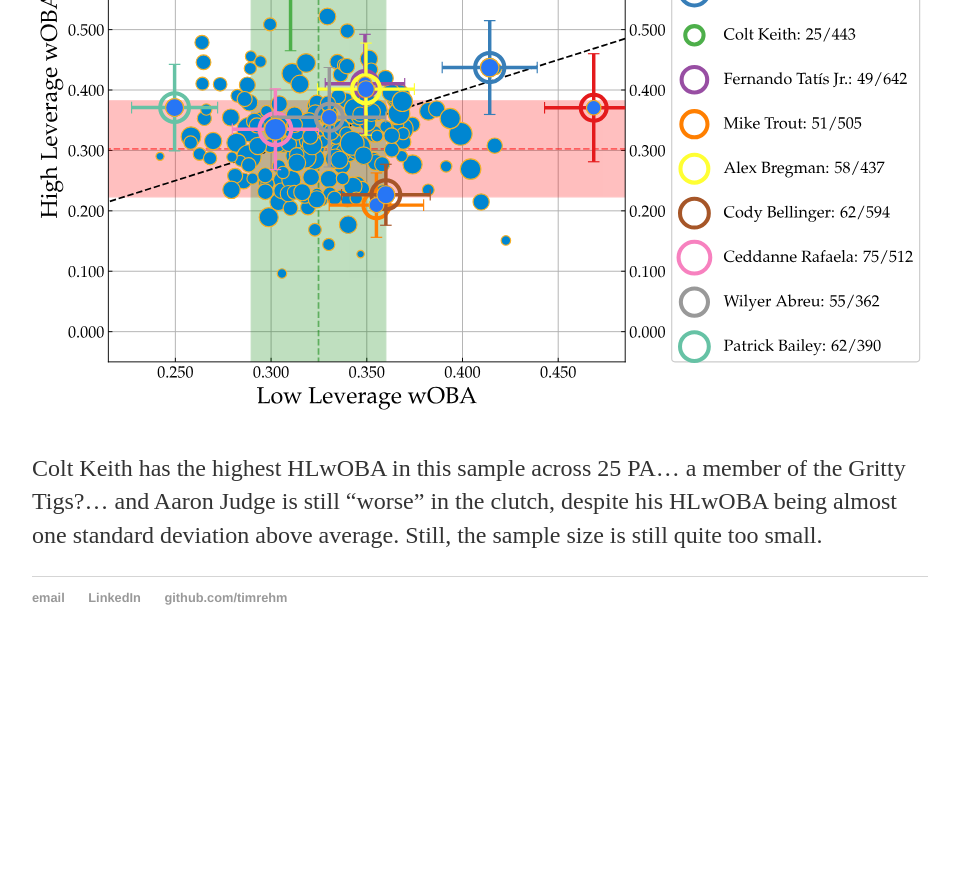
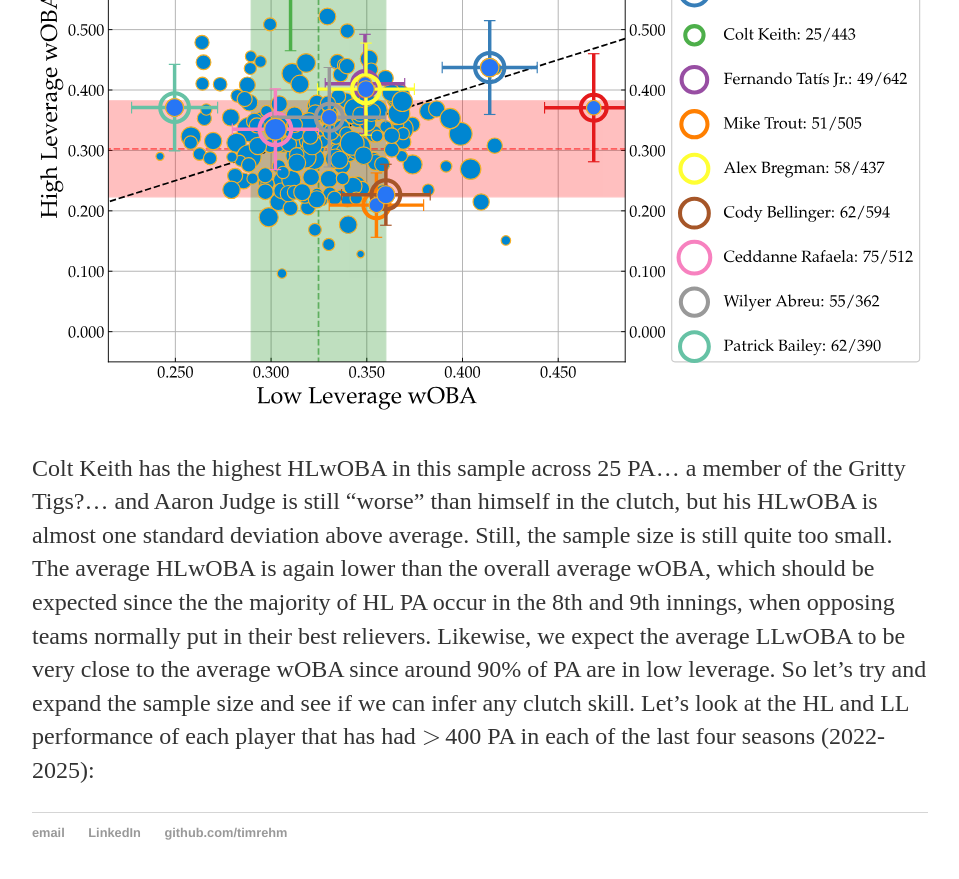
Before and after one commit to timrehm/timrehm.github.io, a Jekyll site: the page built from _posts/2026-5-24-leverage.md, in a window 1280 px wide and 900 px high, scrolled down 3787 px. Shown: the top 879 px of the window, without its empty margins (160-1119 px from the left). Built offline with Jekyll 4.4.1, drawn with Linux system fonts in a browser that asks for light colours; before the commit the page ends 4452 px from its top, so only the background shows below that; some of the changed text lies outside the part shown.

Commit message:
Update 2026-5-24-leverage.md

```diff
--- a/_posts/2026-5-24-leverage.md
+++ b/_posts/2026-5-24-leverage.md
@@ -23,16 +23,16 @@ $$
 \Large \left\langle\mathrm{wOBA}\right\rangle = \frac{1}{N_{\mathrm{PA}}}\sum_{i}w_{i}n_{i} \ \ \ \ \left\langle\mathrm{wOBA}^{2}\right\rangle = \frac{1}{N_{\mathrm{PA}}}\sum_{i}w_{i}^{2}n_{i}
 $$
 
-$n_{i}$ is the number of 1B, 2B, 3B, HR, uBB, and HBP for a batter is $N_{\mathrm{PA}}$ is the number of PA, including sacrifice flies and not including reaching on errors, IBBs, sacrifice bunts, and other truncated PA. The equation for $\sigma_{\mathrm{wOBA}}$ is given as:
+$n_{i}$ is the number of 1B, 2B, 3B, HR, uBB, and HBP for a batter is $N_{\mathrm{PA}}$ is the number of PA, including sacrifice flies but not including reaching on errors, IBBs, sacrifice bunts, and other truncated PA. The equation for $\sigma_{\mathrm{wOBA}}$ is given as:
 
 $$
 \Large \sigma_{\mathrm{wOBA}} = \sqrt{\frac{\left\langle\mathrm{wOBA}^{2}\right\rangle-\left\langle\mathrm{wOBA}\right\rangle^{2}}{N_{\mathrm{PA}}}}
 $$
 
-What about over the course of a full season? Here is how the 2025 batters with $>$400 PA performed in HLwOBA and LLwOBA:
+What about over the course of a full season? Here is how the 2025 batters with $>\,$400 PA performed in HLwOBA and LLwOBA:
 
 <p align="center">
   <img src="/plots/2025HLwOBA_errorbar.svg" style="max-width: 100%; width: 100%;">
 </p>
 
-Colt Keith has the highest HLwOBA in this sample across 25 PA... a member of the Gritty Tigs?... and Aaron Judge is still "worse" in the clutch, despite his HLwOBA being almost one standard deviation above average. Still, the sample size is still quite too small.
+Colt Keith has the highest HLwOBA in this sample across 25 PA... a member of the Gritty Tigs?... and Aaron Judge is still "worse" than himself in the clutch, but his HLwOBA is almost one standard deviation above average. Still, the sample size is still quite too small. The average HLwOBA is again lower than the overall average wOBA, which should be expected since the the majority of HL PA occur in the 8th and 9th innings, when opposing teams normally put in their best relievers. Likewise, we expect the average LLwOBA to be very close to the average wOBA since around 90% of PA are in low leverage. So let's try and expand the sample size and see if we can infer any clutch skill. Let's look at the HL and LL performance of each player that has had $>\,$400 PA in each of the last four seasons (2022-2025):
```
